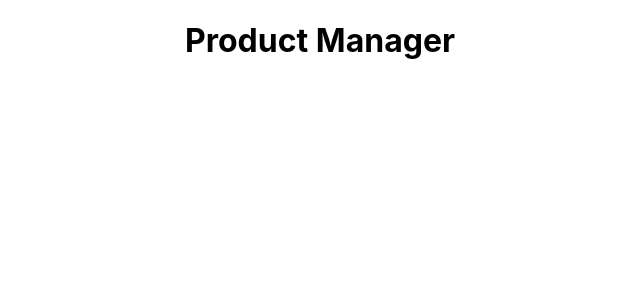
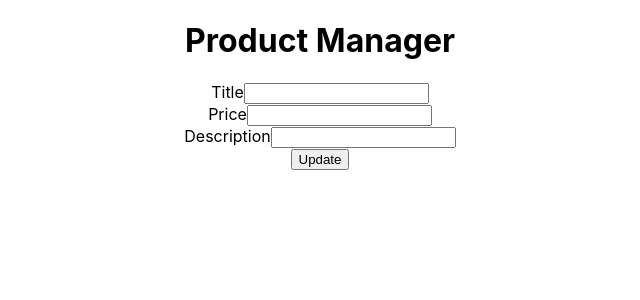
Before and after one commit to JohnPaul-Londono/Product_Manager, a React (Create React App) app in the folder client/: page /api/products/edit/1 in a window 1280 px wide. Shown: the top 300 px of the page, without its empty margins (320-960 px from the left). Built offline with nearby package versions, Linux system fonts and the light colour scheme; no server answers.

Commit message:
added edit

```diff
--- a/client/src/App.js
+++ b/client/src/App.js
@@ -5,6 +5,7 @@ import { useEffect, useState } from 'react';
 import AddProduct from './components/AddProduct'
 import ProductList from './components/ProductList';
 import ShowOne from './views/ShowOne';
+import EditOne from './views/EditOne';
 
 function App() {
 
@@ -15,14 +16,16 @@ function App() {
       <BrowserRouter>
         <Route exact path="/">
           <AddProduct />
-
+          <ProductList />
         </Route>
-        <Route exact path="/api/products/new">
+        {/* <Route exact path="/api/products/new">
         <ProductList />
-        </Route>
-
+        </Route> */}
         <Route exact path="/api/products/one/:_id">
           <ShowOne />
+        </Route>
+        <Route exact path="/api/products/edit/:_id">
+          <EditOne />
         </Route>
       </BrowserRouter>
     </div>
--- a/client/src/components/AddProduct.js
+++ b/client/src/components/AddProduct.js
@@ -3,7 +3,6 @@ import { useHistory } from 'react-router-dom';
 import axios from 'axios';
 
 const AddProduct = (props) => {
-    const history = useHistory();
     const [title, setTitle] = useState('');
     const [price, setPrice] = useState('');
     const [description, setDescription] = useState('');
@@ -18,7 +17,7 @@ const AddProduct = (props) => {
     const onSubmitHandler = (event) => {
         event.preventDefault();
         console.log("Submitted");
-        history.push("/api/products/new")
+        // history.push("/")
 
         axios.post("http://localhost:8000/api/products/new",{
             title, price, description})
--- a/client/src/components/ProductList.js
+++ b/client/src/components/ProductList.js
@@ -22,7 +22,8 @@ const ProductList = (props) => {
             <h2>All Products</h2>
             {
                 products.map((product, i )=>{
-                    return <li key={i}><Link to={`/api/products/one/${product._id}`}> {product.title}</Link></li>
+                    return <li key={i}><Link to={`/api/products/one/${product._id}`}> {product.title}</Link>
+                    <Link to={`/api/products/edit/${product._id}`}><button>Edit</button></Link></li>
                 })
             }
         </div>
--- /dev/null
+++ b/client/src/views/EditOne.js
@@ -0,0 +1,69 @@
+import React, { useEffect,useState } from 'react';
+import { useHistory, useParams } from 'react-router-dom';
+import axios from 'axios';
+
+const EditOne = (props) => {
+    const {_id} = useParams();
+    const history = useHistory();
+    // const [title, setTitle] = useState('');
+    // const [price, setPrice] = useState('');
+    // const [description, setDescription] = useState('');
+    const [products, setProducts] = useState({});
+
+    useEffect(() => {
+        axios.get("http://localhost:8000/api/products/one/" + _id)
+            .then(res => {
+                console.log(res);
+                setProducts(res.data.product);
+            })
+            .catch(err =>{
+                console.log(err);
+                setProducts("");
+            })
+    }, [_id])
+
+    const onSubmitHandler = (event) => {
+        event.preventDefault();
+        console.log("Submitted");
+        history.push("/")
+
+        axios.put("http://localhost:8000/api/products/update/" + _id,
+            products)
+            .then(res =>{
+                console.log(res);
+                // window.location.reload(false);
+            })
+            .catch(err=>console.log(err))
+    }
+
+    const onChangeHandler = (event) => {
+        setProducts({
+            ...products,
+            [event.target.name]: event.target.value
+        })
+    }
+
+    return (
+        <form onSubmit={onSubmitHandler}>
+            <div>
+                <label htmlFor='title'>Title</label>
+                <input type="text" name="title" value={products.title} onChange={onChangeHandler}/>
+            </div>
+            <div>
+                <label htmlFor='price'>Price</label>
+                <input type="number" name="price" value={products.price} onChange={onChangeHandler} />
+            </div>
+            <div>
+                <label htmlFor='description'>Description</label>
+                <input type="text" name="description" value={products.description}  onChange={onChangeHandler}/>
+            </div>
+            <div>
+                <input type="submit" value="Update" />
+            </div>
+        </form>
+    )
+
+}
+
+
+export default EditOne;
```
Also changed, not shown: 2 other files (tests, documents, lock files or other folders).
